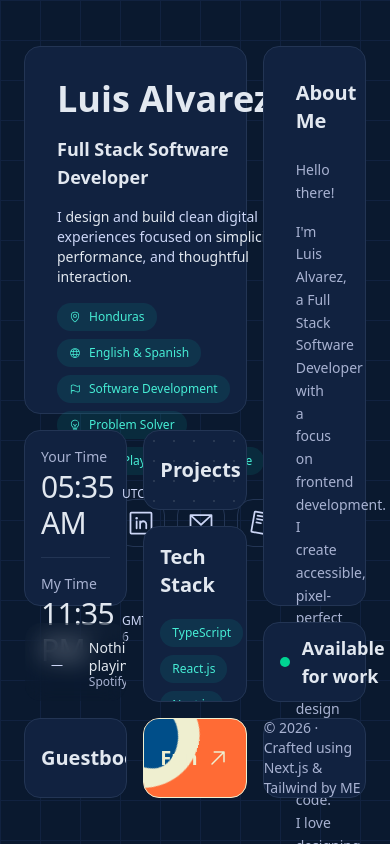
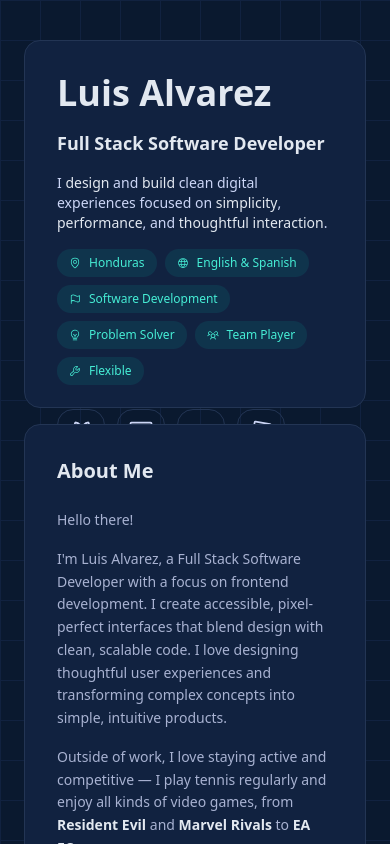
Before and after one commit to Lictro/my-portfolio, a Next.js app: page / in a window 390 px wide. Shown: the top 844 px of the page. Built offline with nearby package versions, Linux system fonts and the light colour scheme; no server answers; the database is empty.

Commit message:
Make the main page responsive

```diff
--- a/src/app/theme.css
+++ b/src/app/theme.css
@@ -67,6 +67,8 @@
   --radius-md: calc(var(--radius) - 2px);
   --radius-lg: var(--radius);
   --radius-xl: calc(var(--radius) + 4px);
+
+  --breakpoint-xs: 480px;
 }
 
 /* ===============================
--- a/src/components/BentoGrid.tsx
+++ b/src/components/BentoGrid.tsx
@@ -16,35 +16,60 @@ import { GuestbookCard } from './cards/GuestbookCard';
 const cards = [
   {
     Component: MeCard,
-    className: 'col-span-8 row-span-4',
+    className:
+      'lg:col-span-8 lg:row-span-4 md:col-span-12 md:row-span-4 sm:col-span-12 sm:row-span-4 col-span-12 row-span-4',
     componentClassName: 'p-8',
   },
   {
     Component: AboutCard,
-    className: 'col-span-4 row-span-6',
+    className:
+      'lg:col-span-4 lg:row-span-6 md:col-span-12 md:row-span-4 sm:col-span-12 sm:row-span-4 col-span-12 row-span-5',
     componentClassName: 'p-8',
   },
   {
     Component: TimeCard,
-    className: 'col-span-4 row-span-2',
+    className:
+      'lg:col-span-4 lg:row-span-2 md:col-span-6 md:row-span-2 sm:col-span-6 sm:row-span-2 col-span-12 row-span-2',
     componentClassName: 'p-4',
   },
-  { Component: ProjectsCard, className: 'col-span-4 row-span-1' },
-  { Component: MyStackCard, className: 'col-span-4 row-span-2' },
+  {
+    Component: ProjectsCard,
+    className:
+      'lg:col-span-4 lg:row-span-1 md:col-span-6 md:row-span-1 sm:col-span-6 sm:row-span-1 col-span-12 row-span-1',
+  },
+  {
+    Component: MyStackCard,
+    className:
+      'lg:col-span-4 lg:row-span-2 md:col-span-6 md:row-span-2 sm:col-span-6 sm:row-span-2 col-span-12 row-span-2',
+  },
   {
     Component: SpotifyCard,
-    className: 'col-span-4 row-span-1',
+    className:
+      'lg:col-span-4 lg:row-span-1 md:col-span-6 md:row-span-1 sm:col-span-6 sm:row-span-1 col-span-12 row-span-1',
     componentClassName: 'p-4',
   },
   // { Component: MyStackCard, className: 'col-span-4 row-span-1' },
   {
     Component: StatusCard,
-    className: 'col-span-4 row-span-1',
+    className:
+      'lg:col-span-4 lg:row-span-1 md:col-span-6 md:row-span-1 sm:col-span-6 sm:row-span-1 col-span-12 row-span-1',
     componentClassName: 'p-4',
   },
-  { Component: GuestbookCard, className: 'col-span-4 row-span-1' },
-  { Component: FunCard, className: 'col-span-4 row-span-1' },
-  { Component: BuiltWithCard, className: 'col-span-4 row-span-1' },
+  {
+    Component: GuestbookCard,
+    className:
+      'lg:col-span-4 lg:row-span-1 md:col-span-6 md:row-span-1 sm:col-span-6 sm:row-span-1 col-span-12 row-span-1',
+  },
+  {
+    Component: FunCard,
+    className:
+      'lg:col-span-4 lg:row-span-1 md:col-span-6 md:row-span-1 sm:col-span-6 sm:row-span-1 col-span-12 row-span-1',
+  },
+  {
+    Component: BuiltWithCard,
+    className:
+      'lg:col-span-4 lg:row-span-1 md:col-span-6 md:row-span-1 sm:col-span-6 sm:row-span-1 col-span-12 row-span-1',
+  },
 ];
 
 export default function BentoGrid() {
--- a/src/components/cards/MeCard.tsx
+++ b/src/components/cards/MeCard.tsx
@@ -79,7 +79,7 @@ export default function MeCard({ className }: { className?: string }) {
         </div>
       </div>
 
-      <div className="flex items-center h-full">
+      <div className="hidden sm:flex items-center h-full">
         <div className="bg-teal-400/10 rounded-lg overflow-hidden">
           <Image
             src="/images/profile.png"
```
